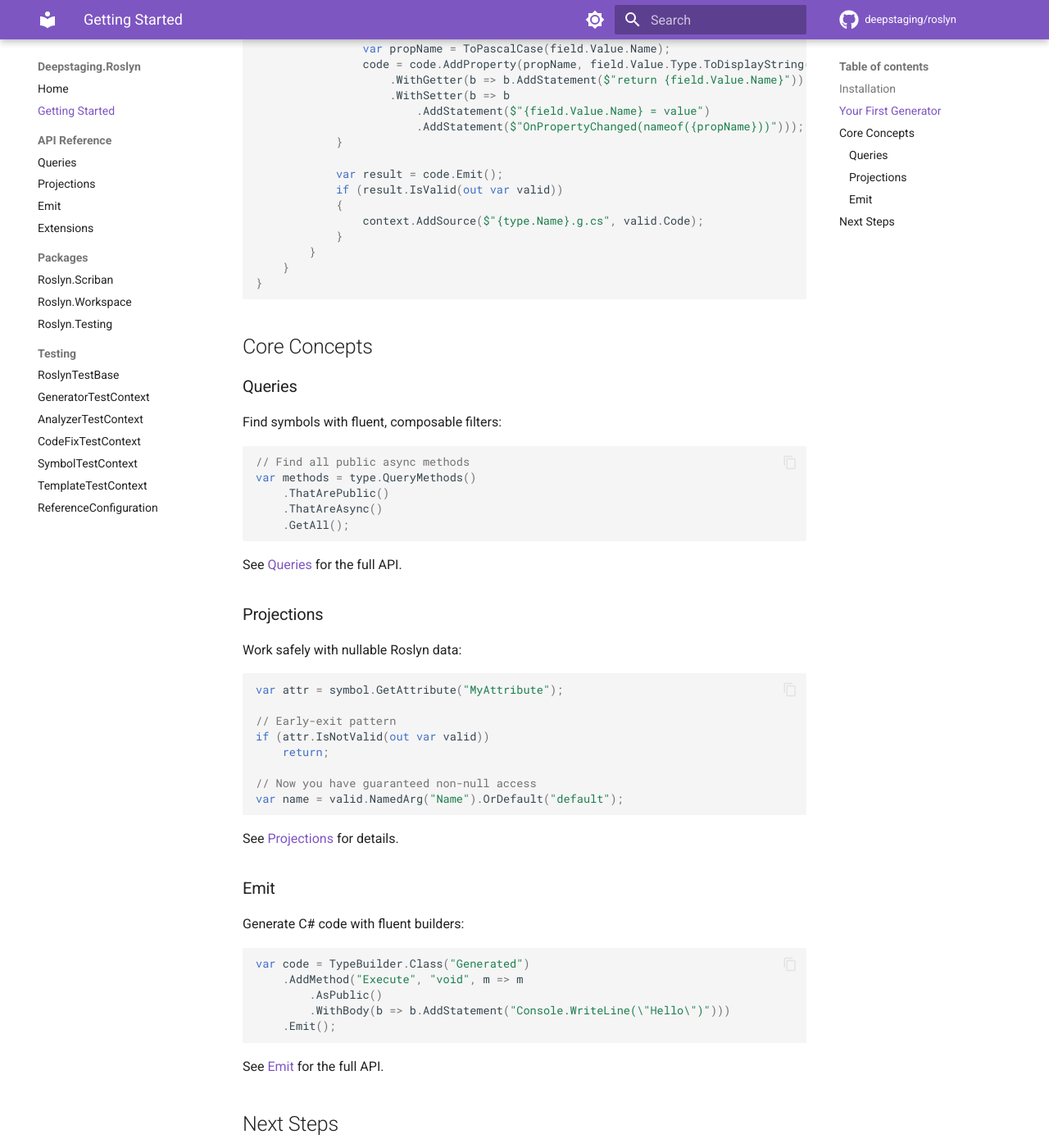
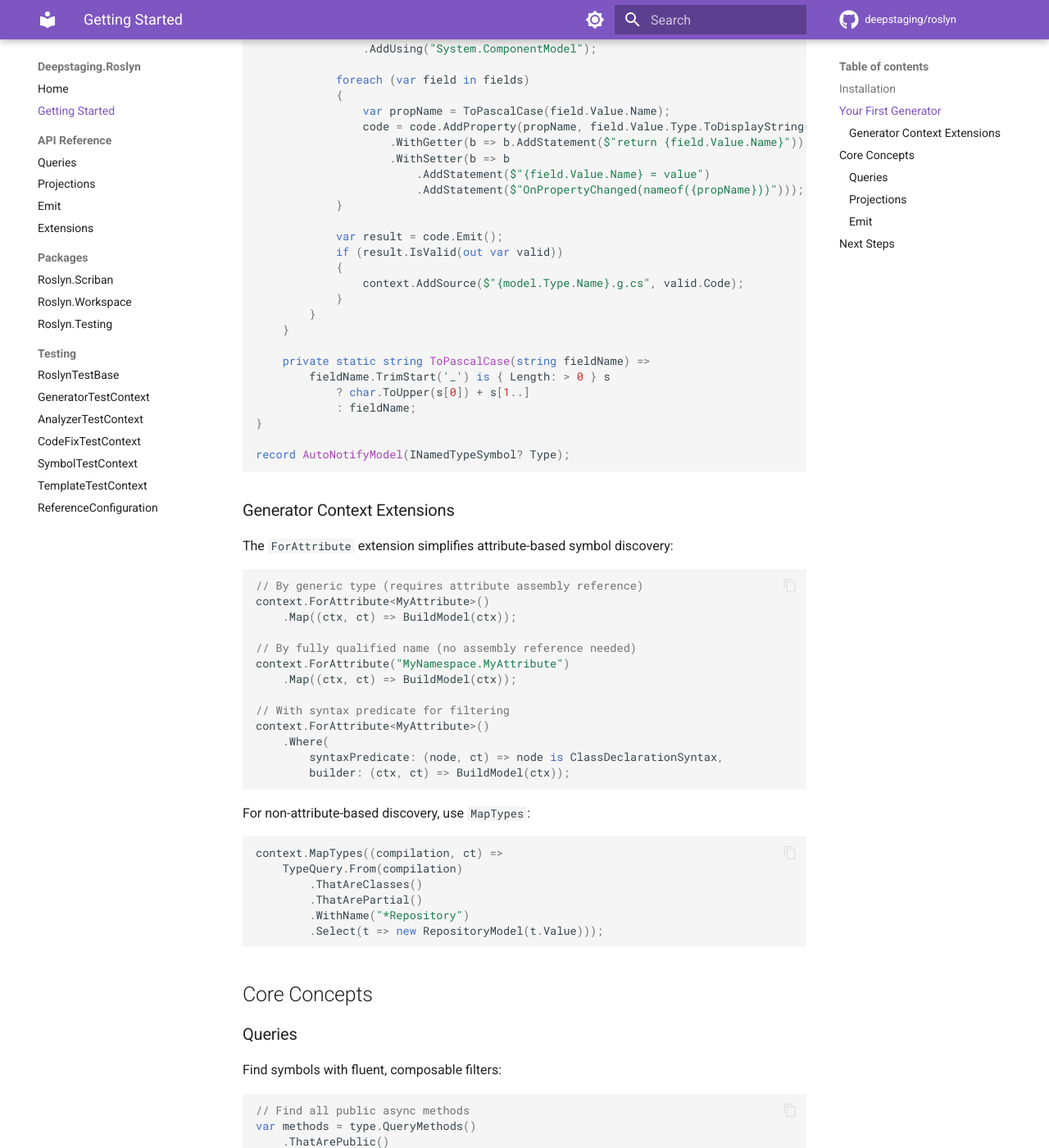
Before and after one commit to deepstaging/roslyn, an MkDocs documentation site: the page built from docs/getting-started.md, in a window 1280 px wide and 1400 px high, scrolled down 1298 px. Shown: the whole window at 82% size. Built offline with MkDocs 1.6.1 and Material for MkDocs 9.7.7, drawn with Linux system fonts in a browser that asks for light colours; comment, search, counter and statistics services are not loaded; some of the changed text lies outside the part shown.

Commit message:
Update getting started to use generator context extensions
- Use ForAttribute extension instead of raw SyntaxProvider
- Add section explaining ForAttribute and MapTypes extensions
- Include complete working example with model record
- Add ToPascalCase helper method

````diff
--- a/docs/getting-started.md
+++ b/docs/getting-started.md
@@ -32,29 +33,32 @@ public class AutoNotifyGenerator : IIncrementalGenerator
 {
     public void Initialize(IncrementalGeneratorInitializationContext context)
     {
-        var types = context.SyntaxProvider
-            .ForTypesWithAttribute("AutoNotifyAttribute")
-            .Collect();
+        // Use ForAttribute extension to find types with the attribute
+        var models = context
+            .ForAttribute<AutoNotifyAttribute>()
+            .Map((ctx, ct) => new AutoNotifyModel(ctx.TargetSymbol as INamedTypeSymbol));
 
-        context.RegisterSourceOutput(types, Generate);
+        context.RegisterSourceOutput(models.Collect(), Generate);
     }
 
     private void Generate(SourceProductionContext context,
-                          ImmutableArray<INamedTypeSymbol> types)
+                          ImmutableArray<AutoNotifyModel> models)
     {
-        foreach (var type in types)
+        foreach (var model in models)
         {
+            if (model.Type is null) continue;
+
             // Query for fields to wrap
-            var fields = type.QueryFields()
+            var fields = model.Type.QueryFields()
                 .ThatArePrivate()
                 .ThatAreNotStatic()
                 .GetAll();
 
             // Build the partial class
-            var code = TypeBuilder.Class(type.Name)
-                .InNamespace(type.ContainingNamespace.ToDisplayString())
+            var code = TypeBuilder.Class(model.Type.Name)
+                .InNamespace(model.Type.ContainingNamespace.ToDisplayString())
                 .AsPartial()
-                .WithUsing("System.ComponentModel");
+                .AddUsing("System.ComponentModel");
 
             foreach (var field in fields)
             {
@@ -69,11 +73,49 @@ public class AutoNotifyGenerator : IIncrementalGenerator
             var result = code.Emit();
             if (result.IsValid(out var valid))
             {
-                context.AddSource($"{type.Name}.g.cs", valid.Code);
+                context.AddSource($"{model.Type.Name}.g.cs", valid.Code);
             }
         }
     }
+
+    private static string ToPascalCase(string fieldName) =>
+        fieldName.TrimStart('_') is { Length: > 0 } s
+            ? char.ToUpper(s[0]) + s[1..]
+            : fieldName;
 }
+
+record AutoNotifyModel(INamedTypeSymbol? Type);
+```
+
+### Generator Context Extensions
+
+The `ForAttribute` extension simplifies attribute-based symbol discovery:
+
+```csharp
+// By generic type (requires attribute assembly reference)
+context.ForAttribute<MyAttribute>()
+    .Map((ctx, ct) => BuildModel(ctx));
+
+// By fully qualified name (no assembly reference needed)
+context.ForAttribute("MyNamespace.MyAttribute")
+    .Map((ctx, ct) => BuildModel(ctx));
+
+// With syntax predicate for filtering
+context.ForAttribute<MyAttribute>()
+    .Where(
+        syntaxPredicate: (node, ct) => node is ClassDeclarationSyntax,
+        builder: (ctx, ct) => BuildModel(ctx));
+```
+
+For non-attribute-based discovery, use `MapTypes`:
+
+```csharp
+context.MapTypes((compilation, ct) =>
+    TypeQuery.From(compilation)
+        .ThatAreClasses()
+        .ThatArePartial()
+        .WithName("*Repository")
+        .Select(t => new RepositoryModel(t.Value)));
 ```
 
 ## Core Concepts
````
Also changed, not shown: other parts of docs/getting-started.md (+1 -0 lines).
